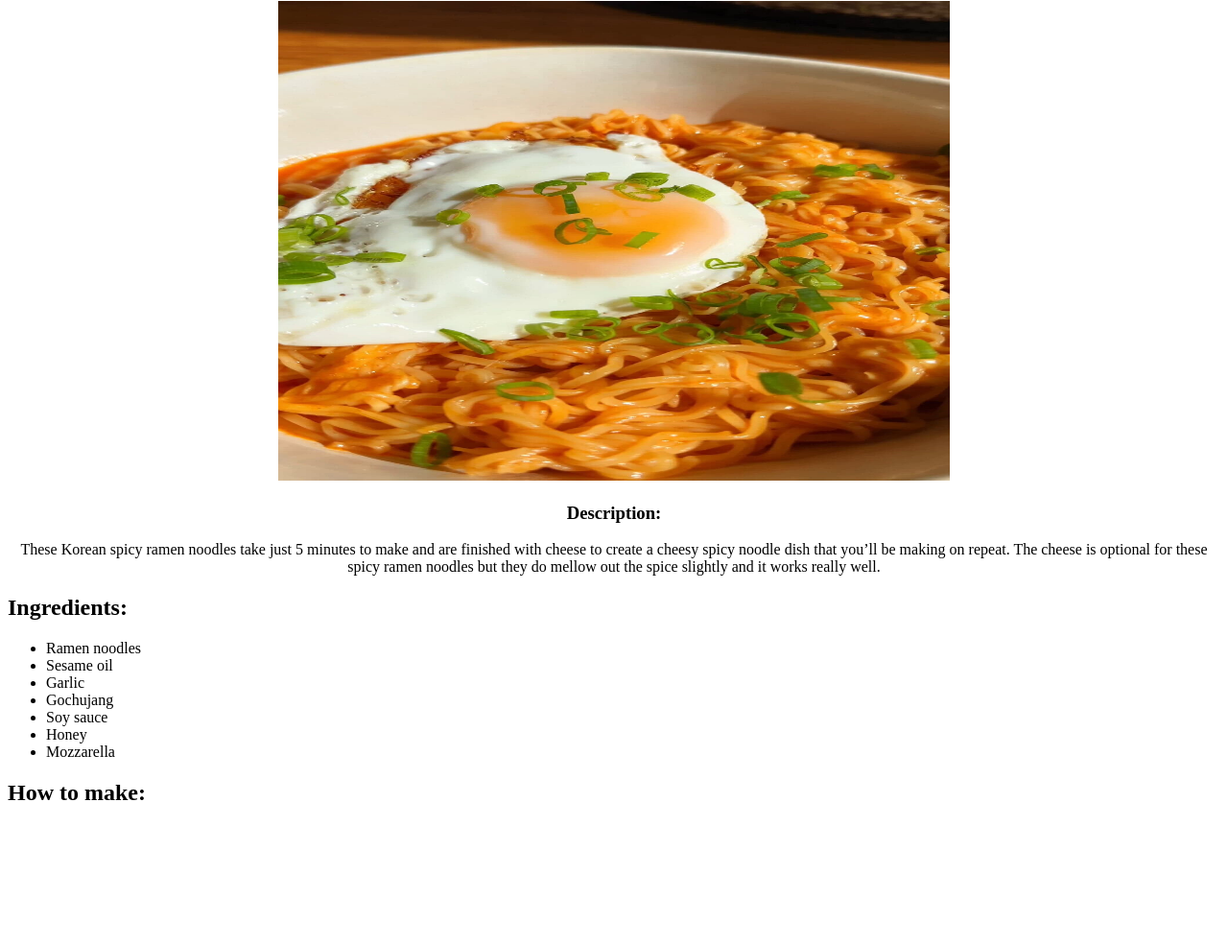
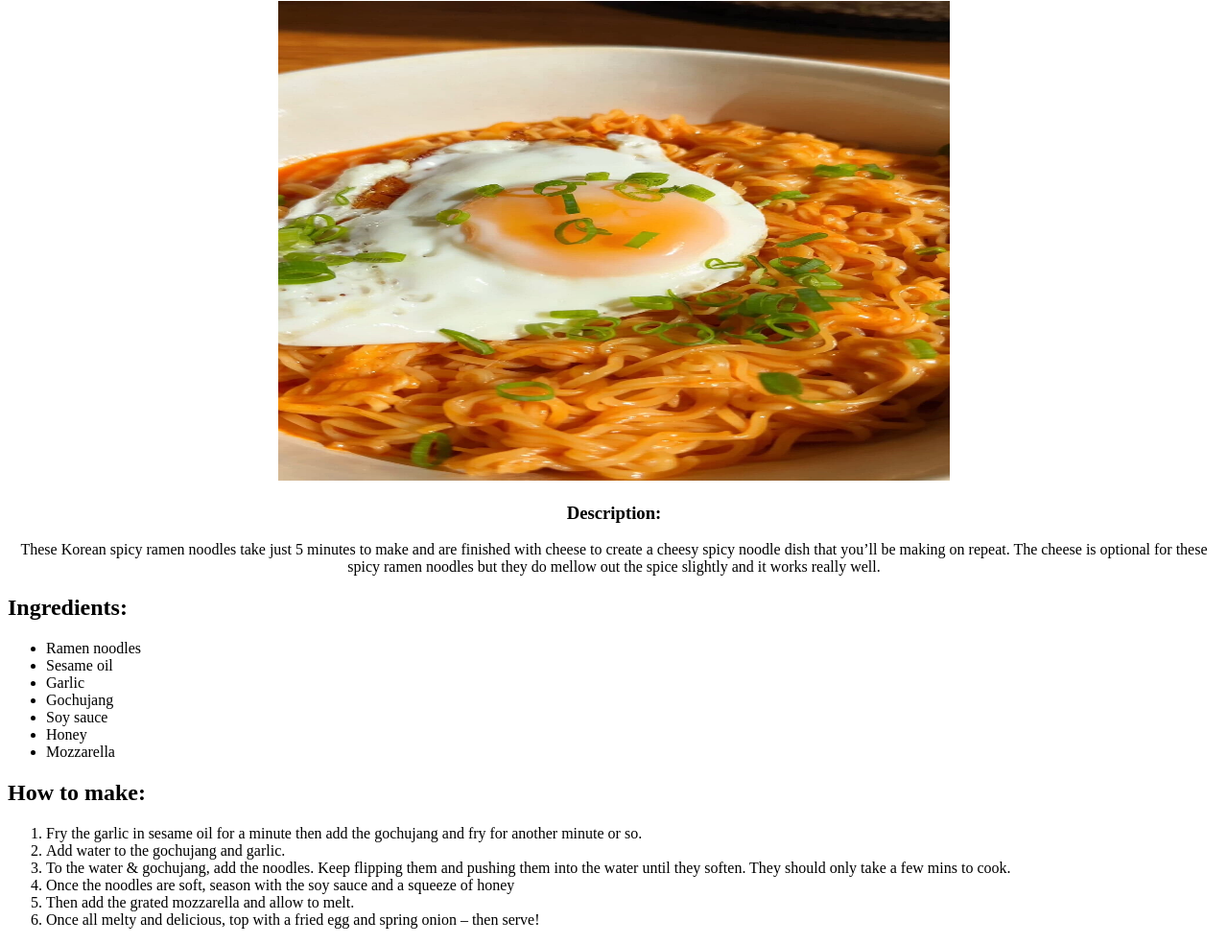
Before and after one commit to AZSanchez01/odin-recipes, a plain HTML site: page recipes/ramen.html in a window 1280 px wide. Shown: the part 79-1063 px from the top of the page at 96% size. Before the commit the page ends 939 px from the top, so only its background shows below. Drawn offline with Linux system fonts and the light colour scheme.

Commit message:
Feat: Add 'How to make' steps to ramen.html

```diff
--- a/recipes/ramen.html
+++ b/recipes/ramen.html
@@ -28,7 +28,12 @@
         </ul>
         <h2>How to make:</h2>
         <ol>
-
+            <li>Fry the garlic in sesame oil for a minute then add the gochujang and fry for another minute or so.</li>
+            <li>Add water to the gochujang and garlic.</li>
+            <li>To the water & gochujang, add the noodles. Keep flipping them and pushing them into the water until they soften. They should only take a few mins to cook.</li>
+            <li>Once the noodles are soft, season with the soy sauce and a squeeze of honey</li>
+            <li>Then add the grated mozzarella and allow to melt.</li>
+            <li>Once all melty and delicious, top with a fried egg and spring onion – then serve!</li>
         </ol>
     </div>
 </body>
```
